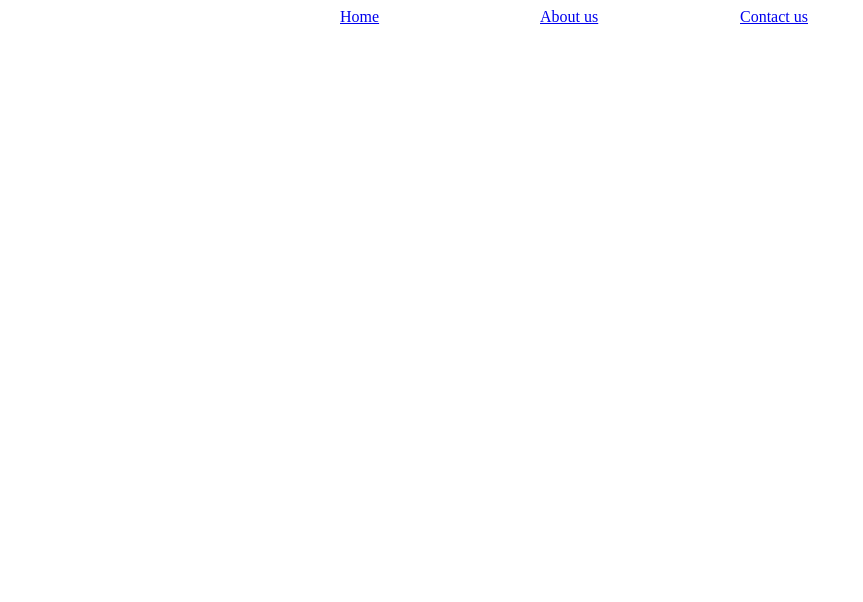
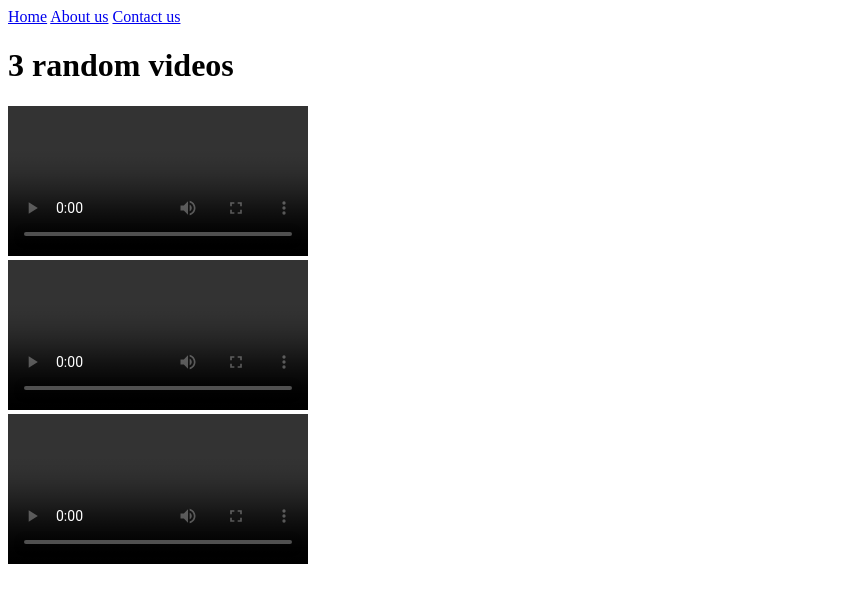
Before and after one commit to acciojob/semantic-navbar-and-videos-Akshaybaisware, a website: page main.html in a window 1280 px wide. Shown: the whole page, without its empty margins (0-863 px from the left). Drawn offline with Linux system fonts and the light colour scheme.

Commit message:
created a submission

```diff
--- a/main.html
+++ b/main.html
@@ -12,6 +12,10 @@
 		 <a href="https://course.acciojob.com/open-web-editor?question=d8fe6489-7ea4-41a0-8713-9030d53ae460">About us</a>
 		 <a href="https://course.acciojob.com/open-web-editor?question=d8fe6489-7ea4-41a0-8713-9030d53ae460">Contact us</a>
 	</nav>
+	<h1>3 random videos</h1>
+     <video controls="http://commondatastorage.googleapis.com/gtv-videos-bucket/sample/BigBuckBunny.mp4" alt="video 1"></video><Br>
+	<video controls="http://commondatastorage.googleapis.com/gtv-videos-bucket/sample/ForBiggerBlazes.mp4" alt="video 1"></video><Br>
+	<video controls="http://commondatastorage.googleapis.com/gtv-videos-bucket/sample/SubaruOutbackOnStreetAndDirt.mp4" alt="video 1"></video><Br>
 	<!-- the entire body must be written by student -->
     <script type="text/javascript" src="./script.js">
 </script>
--- a/script.js
+++ b/script.js
@@ -1 +1,5 @@
 //your code here
+a{
+	width:200px;
+	align:center;
+}
--- a/styles.css
+++ b/styles.css
@@ -1,12 +1,2 @@
 
 /* Your CSS Code here. */
-nav{
-	display:flex;
-	flex-flow:no wrap;
-	justify-content:center;
-
-
-}
-a{
-	width:200px;
-}
```
